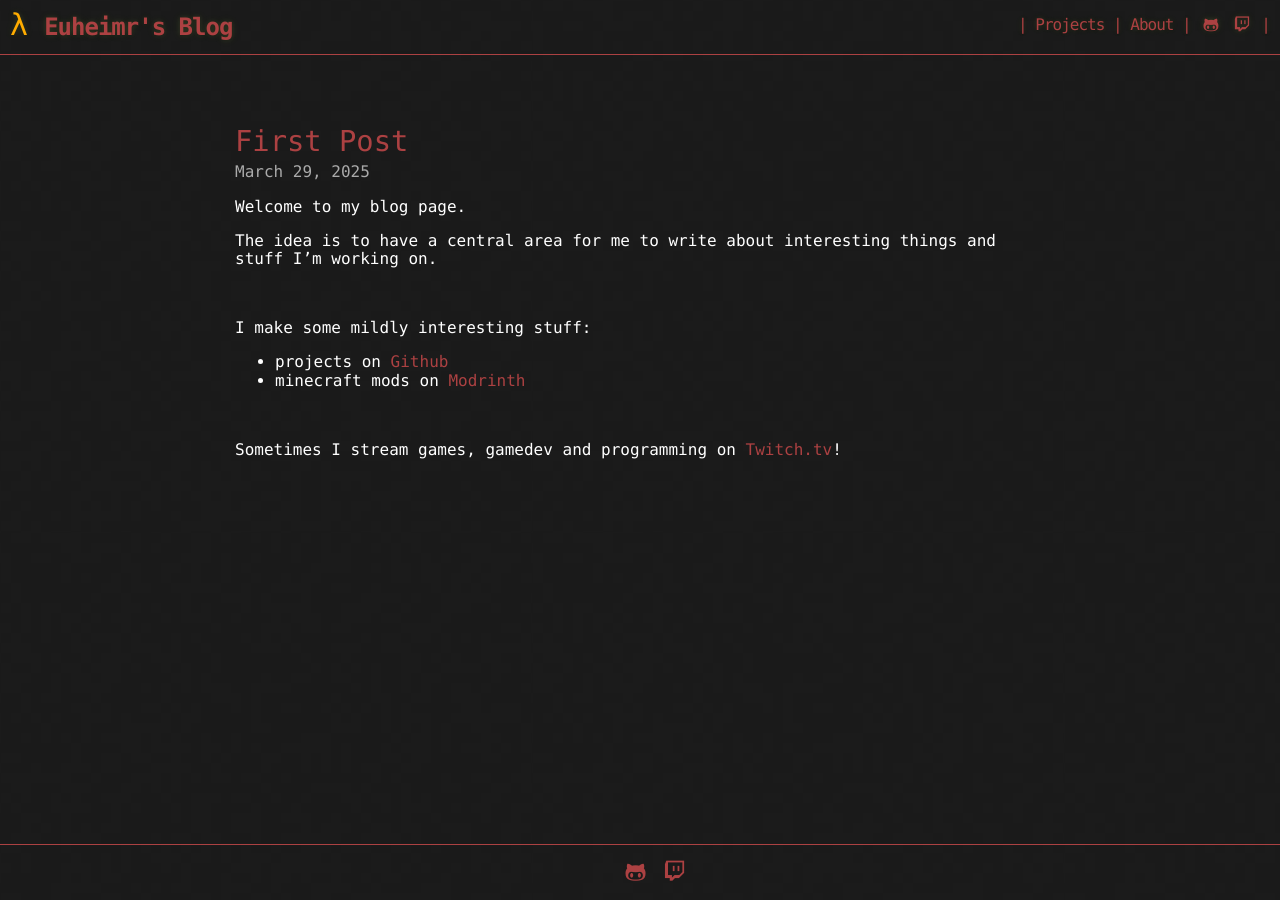
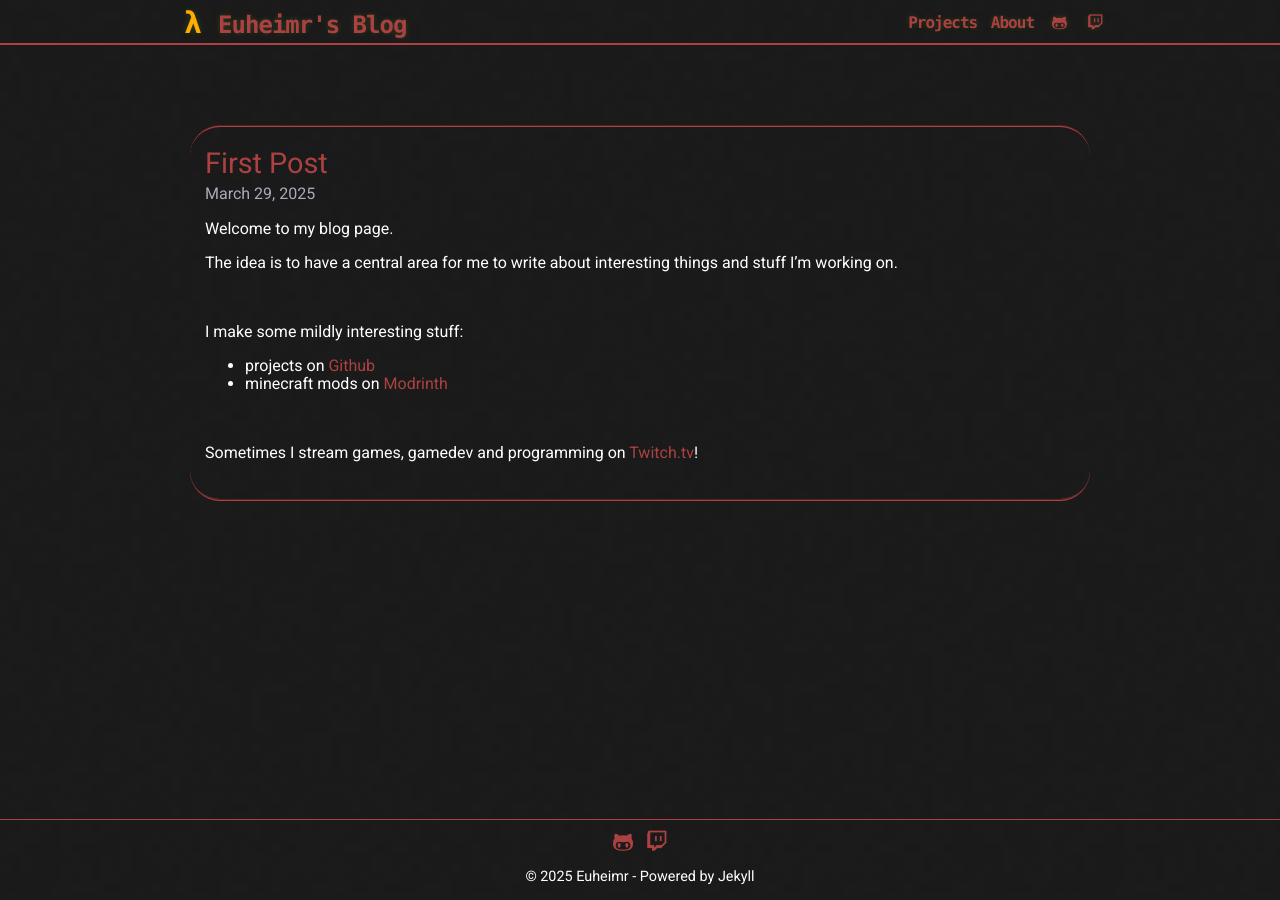
Before and after one commit to Euheimr/euheimr.github.io, a Jekyll site: the page built from index.html, in a window 1280 px wide. Built offline with Jekyll 4.4.1, drawn with Linux system fonts in a browser that asks for light colours; the list of posts is cut into pages by our own code.

Commit message:
Rebuild the toggle menu & website styles.css

```diff
--- a/_includes/footer.html
+++ b/_includes/footer.html
@@ -13,9 +13,9 @@
 		{% if site.youtube %}<a href="{{site.youtube}}" class="icon-youtube" target="_black" title="Youtube"></a>{% endif %}
 	</nav>
 	{% endif %}
-	<!-- <p id="credits">
-		Powered by Jekyll.
-	</p> -->
+	<p id="credits">
+		© 2025 Euheimr - Powered by Jekyll
+	</p>
 </footer>
 </body>
 <script type="text/javascript" src="{{'/assets/js/menu.js' | prepend: site.url }}"></script>
--- a/_includes/header.html
+++ b/_includes/header.html
@@ -26,20 +26,16 @@
 	</head>
 	<body>
 		<header>
-			<a href="#" id="toggle-menu"></a>
+			<div class="toggle-menu" onclick="toggle(this)">
+				<div class="bar1"></div>
+				<div class="bar2"></div>
+				<div class="bar3"></div>
+			</div>
 			<a href="{{site.url}}" id="site-title">{{ site.title }}</a>
 			<nav id="main-nav">
-				<!-- {% for p in site.pages %}
-					{% if p.title %}
-						<a href="{{ p.url | prepend: site.baseurl }}">{{ p.title }}</a>
-					 {% endif %}
-				 {% endfor %}
-				 -->
-				|
-				<a href="{% link projects.md %}">Projects</a> |
-				<a href="{% link about.md %}">About</a> |
+				<a href="{% link projects.md %}">Projects</a>
+				<a href="{% link about.md %}">About</a>
 				{% if site.github %}<a href="{{site.github}}" class="icon-github" target="_black" title="Github"></a>{% endif %}
 				{% if site.twitch %}<a href="{{site.twitch}}" class="icon-twitch" target="_black" title="Twitch"></a>{% endif %}
-				|
 			</nav>
 		</header>
--- a/_layouts/home.html
+++ b/_layouts/home.html
@@ -1,7 +1,10 @@
 ---
 layout: default
 ---
-<div id="content">
+
+<div class="content-homepage">
+</div>
+
 <div id="entries">
 	{% for post in paginator.posts %}
 		<div class="entry">
@@ -42,4 +45,3 @@
 	{% endif %}
 </nav>
 {% endif %}
-</div>
--- a/assets/css/style.css
+++ b/assets/css/style.css
@@ -1,11 +1,15 @@
 /* @import url('https://fonts.googleapis.com/css?family=Open+Sans'); */
+@import url('https://fonts.googleapis.com/css2?family=Roboto:ital,wght@0,100..900;1,100..900&display=swap');
 
 :root {
     --default-color: #ac4142;
     --color-orange: #ffac00;
+    --color-purple: #ff00ff;
     --font-monospaced: Monaco, "Bitstream Vera Sans Mono", "Lucida Console", Terminal, monospace;
-	--header-height: 55px;
-	--header-line-height: 50px;
+    --font-default: Roboto, "Helvetica Neue", Helvetica, Arial, sans-serif;
+    --header-height: 45px;
+    --header-line-height: 45px;
+    --transition-speed: 0.5s;
     /* --font-sans: 'Open Sans'; */
 }
 
@@ -21,95 +25,143 @@
 body {
     flex:1;
     color: #fff;
+    font-family: var(--font-default);
+}
+
+
+/* Navbar */
+#main-nav, #nav-socials {
+    float: right
+}
+
+#main-nav a {
+    font-weight: bold;
+    padding-right: 5px;
+}
+
+#nav-socials {
+    padding-left: 25px;
+}
+
+.toggle-menu {
+    display: inline-block;
+    position: fixed;
+    cursor: pointer;
+    width: var(--header-height);
+    height: var(--header-height);
+    line-height: var(--header-line-height);
+    z-index: 200;
+}
+
+
+/* Header */
+header {
+    position: fixed;
+    box-sizing: border-box;
+    height: var(--header-height);
+    line-height: var(--header-line-height);
+    width: 100%;
+    top: 0;
+    left: 0;
+    z-index: 100;
+
+    color: var(--default-color);
+    text-shadow: 0 1px 1px rgba(0, 0, 0, 0.1), 0 0 5px rgba(181, 232, 83, 0.1), 0 0 10px rgba(181, 232, 83, 0.1);
     font-family: var(--font-monospaced);
+    letter-spacing: -1px;
+
+    border-bottom: 2px solid;
+    border-color: var(--default-color);
+
+    background: #151515 url("../images/bkg.png") 0 0;
+}
+
+header:before {
+}
+
+#site-title, #main-nav {
+    display: inline-block;
+}
+
+#site-title {
+    font-size: 1.5em;
+    font-weight: bold;
+    color: var(--default-color);
+}
+
+#site-title:before {
+    padding-left: 15px;
+    color: var(--color-orange);
+    content: "λ ";
+    font-size: 30px;
+}
+
+
+/* Website Content */
+#content {
+    width: 90%;
+    max-width: 900px;
+    margin: auto;
+    margin-top: calc(var(--header-height) + 20px);
+}
+
+.content-homepage {
+    display: flex;
+    text-align: center;
+    padding: 20px 15px;
+
+    /*margin-top: 20px;
+    margin-bottom: 20px;*/
+}
+
+
+/* Website Content - Posts / entries */
+#entries {}
+
+.entry {
+    padding: 20px 15px;
+
+    border-top: 2px var(--default-color);
+    border-top-style: groove;
+    border-bottom: 2px var(--default-color);
+    border-bottom-style: groove;
+    border-radius: 30px;
+
+    margin-top: 20px;
+    margin-bottom: 20px;
+}
+
+.entry .entry-header {}
+
+.entry .entry-title {
+    font-size: 1.8em;
+    display: block;
+    color: var(--default-color);
+}
+
+.entry .entry-date {
+    color: #aab;
+    display: block;
+    margin: 5px 0;
 }
 
 .entry-content {
     /* font-family: var(--font-sans); */
 }
 
-a {
-	color: var(--default-color);
-	text-decoration: none;
-  	transition: color 0.5s;
-}
-
-#content {
-	width: 90%;
-	max-width: 900px;
-	margin: auto;
-	margin-top: 50px;
-	-webkit-font-smoothing: antialiased;
-}
-
-header {
-	height: var(--header-height);
-	box-sizing: border-box;
-	line-height: var(--header-line-height);
-	position: fixed;
-	width: 100%;
-	top: 0;
-	left: 0;
-	z-index: 100;
-	padding: 0 10px;
-
-	background: #151515 url("../images/bkg.png") 0 0;
-	font-family: Monaco, "Bitstream Vera Sans Mono", "Lucida Console", Terminal, monospace;
-	color: var(--default-color);
-	text-shadow: 0 1px 1px rgba(0, 0, 0, 0.1), 0 0 5px rgba(181, 232, 83, 0.1), 0 0 10px rgba(181, 232, 83, 0.1);
-	letter-spacing: -1px;
-	-webkit-font-smoothing: antialiased;
-
-	border-bottom: 1px solid;
-	border-color: var(--default-color);
-}
-
-header:before {
-	color: var(--color-orange);
-	content: "λ ";
-	font-size: 30px;
-}
-
-#site-title, #main-nav {
-	display: inline-block;
-}
-#site-title {
-	font-size: 1.5em;
-	font-weight: bold;
-	color: var(--default-color);
-}
-
-/* Navbar */
-#main-nav {float: right}
-
-#toggle-menu {
-	width: 24px;
-	height: 24px;
-	display: none;
-	text-align: center;
-	box-sizing: border-box;
-	line-height: 24px;
-	z-index: 200;
-	position: relative;
-}
 
 /* Footer */
+footer {
+    overflow: hidden;
+    text-align: center;
+    font-size: 0.9em;
 
-footer {
     border-top: 1px solid;
     border-color: var(--default-color);
-  	padding: 15px;
-	text-align: center;
 
-	font-size: 0.9em;
-	/*margin-top: 20px;*/
-
-	/* Footer fixed height */
-	/*height: 50px;
-	max-height: 50px; */
-	margin-top: auto;
+    margin-top: 20px;
+    padding-top: 10px;
     width: 100%;
-	overflow: hidden;
 }
 
 #social_links {
@@ -120,10 +172,32 @@
     font-size: 1.5em;
 }
 
-img {max-width: 100%; height: auto}
+
+/* Links */
+a {
+    color: var(--default-color);
+    text-decoration: none;
+    transition: color 0.5s;
+}
+
+a:hover {
+    /*color: #7FDBFF !important;*/
+    color: var(--color-orange) !important;
+}
+
+
+/* Tables */
+table {width: 100%}
+table th {text-align: left}
+
+
+/* Images */
+img {
+    max-width: 100%; height: auto
+}
+
 
 /* Video iframe */
-
 div.video {
     position: relative;
     width: 100%;
@@ -138,32 +212,10 @@
     left: 0;
 }
 
-table {width: 100%}
-table th {text-align: left}
 
-a:hover {
-	/*color: #7FDBFF !important;*/
-	color: var(--color-orange) !important;
-}
-
+/* Not sure what this is for yet */
 pre {
     white-space: pre-wrap;
-}
-
-/* Entries list */
-
-.entry {margin-bottom: 20px}
-.entry .entry-title {
-	padding-top: 25px;
-	font-size: 1.8em;
-	display: block;
-	color: var(--default-color);
-}
-
-.entry .entry-date {
-	color: #aaa;
-	display: block;
-	margin: 5px 0;
 }
 
 /* Pagination */
@@ -183,10 +235,15 @@
 #pagination .actual-page {font-weight: bold;}
 #pagination .inactive {color: #aaa}
 
+/* Specific rules for smaller web page sizes */
 @media (max-width: 768px){
     header {
         height: var(--header-height);
         line-height: var(--header-line-height);
+    }
+
+    #site-title {
+        padding-left: var(--header-height);
     }
 
     #main-nav {
@@ -199,32 +256,51 @@
         line-height: initial;
         width: 180px;
         height: 100%;
-		padding: 40px 10px 10px;
+        padding-top: var(--header-height);
+        padding-left: 15px;
+        padding-right: 15px;
         box-sizing: border-box;
         z-index: 100;
-		transition: left 1s;
+        transition: left var(--transition-speed);
+        border-right: 1px solid var(--color-orange);
     }
 
     #main-nav > a {
         display: block;
         margin-bottom: 5px;
     }
-	#toggle-menu {
+
+    #main-nav.open {left: 0;}
+
+    .toggle-menu {
         display: inline-block;
     }
 
-	#toggle-menu::before {
-		font-family: var(--font-monospaced);
-		content: '\F0C9';
-		color: #fff;
-		font-size: 18px;
+    .bar1, .bar2, .bar3 {
+        width: 35px;
+        height: 4px;
+        background-color: var(--default-color);
+        border-color: #111;
+        border-style: solid;
+        border-width: 2px;
+        margin: 3px 0;
+        transition: var(--transition-speed);
     }
 
-	#site-title {margin-left: 5px;}
+    /* Rotate first bar */
+    .open .bar1 {
+        transform: translate(0, 11px) rotate(-45deg);
+        border-color: var(--color-orange);
+    }
 
-	#main-nav.open {left: 0;}
-	#toggle-menu.open {z-index: 200}
-	#toggle-menu.open::before {content: '\E800'}
+    /* Fade out the second bar */
+    .open .bar2 {opacity: 0;}
+
+    /* Rotate last bar */
+    .open .bar3 {
+        transform: translate(0, -11px) rotate(45deg);
+        border-color: var(--color-orange);
+    }
 
     /* tables */
     table tbody, table thead, table tr,
@@ -254,3 +330,14 @@
         white-space: nowrap;
     }
 }
+
+@media (min-width: 1000px) {
+
+    header {
+        padding-left: calc((100vw - 1000px) * -140 / (768 - 1000));
+    }
+
+    #main-nav {
+        padding-right: calc((100vw - 1000px) * -140 / (768 - 1000));
+    }
+}
--- a/assets/js/menu.js
+++ b/assets/js/menu.js
@@ -1,5 +1,9 @@
-var main_nav = document.querySelector('#main-nav');
-var toggle_menu = document.querySelector('#toggle-menu');
+let main_nav = document.querySelector('#main-nav');
+let toggle_menu = document.querySelector('.toggle-menu');
+
+function toggle(x) {
+  x.classList.toggle("change");
+}
 
 toggle_menu.addEventListener('click', function(e){
   e.preventDefault();
@@ -9,11 +13,11 @@
 });
 
 document.querySelector('body').addEventListener('click', function(e){
-    main_nav.classList.remove('open');
-    toggle_menu.classList.remove('open');
+  main_nav.classList.remove('open');
+  toggle_menu.classList.remove('open');
 });
 
-var tables = document.querySelectorAll('table');
+let tables = document.querySelectorAll('table');
 tables.forEach(function(t){
   th = t.querySelectorAll('thead th');
   tr = t.querySelectorAll('tbody tr');
```
Lines whose indentation alone changed are shown as unchanged.
